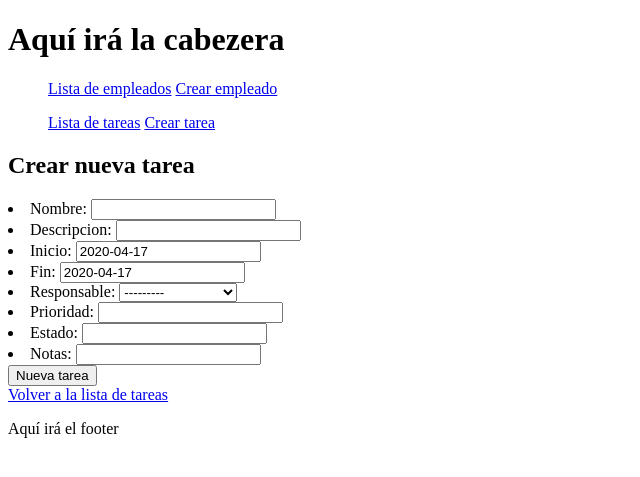
After one commit to asiervelasco/IWEntregable2, a Django app: page /appEmpresaDjango/tarea/crear/ in a window 1280 px wide. The commit adds this page. Shown: the top 477 px of the page, without its empty margins (0-640 px from the left). Run offline with Django 3.2, Linux system fonts and the light colour scheme; data comes from the database, SQL or seed files in the repository; both versions use the stored data as it was after the commit; parts of the project's set-up code (start-up, migrations or seed data) failed here and were passed over.

Commit message:
lista_tareas y crear_tareas

```diff
--- a/empresaDjango/appEmpresaDjango/models.py
+++ b/empresaDjango/appEmpresaDjango/models.py
@@ -1,5 +1,7 @@
 from django.db import models
 import datetime
+
+estado = [('Abierta'), ('Asignada'), ('En proceso'), ('Finalizada')]
 
 class Empleado(models.Model):
     dni = models.CharField(max_length=9)
--- a/empresaDjango/appEmpresaDjango/templates/base.html
+++ b/empresaDjango/appEmpresaDjango/templates/base.html
@@ -18,6 +18,14 @@
                         <a href="{% url 'crear_empleado' %}">Crear empleado</a>
                     </li>
                 </ul>
+                <ul>
+                    <li style="display: inline;">
+                        <a href="{% url 'lista_tareas' %}">Lista de tareas</a>
+                    </li>
+                    <li style="display: inline;">
+                        <a href="{% url 'crear_tarea' %}">Crear tarea</a>
+                    </li>
+                </ul>
             </nav>
         </header>
         <main>
--- a/empresaDjango/appEmpresaDjango/templates/crear_empleado.html
+++ b/empresaDjango/appEmpresaDjango/templates/crear_empleado.html
@@ -7,6 +7,6 @@
     {{ form.as_ul }}
     <input type="submit" value="Nuevo empleado" />
 </form>
-<a href="{% url 'lista_empleados' %}">Volver a la lista</a>
+<a href="{% url 'lista_empleados' %}">Volver a la lista de empleados</a>
 
 {% endblock %}
--- /dev/null
+++ b/empresaDjango/appEmpresaDjango/templates/crear_tarea.html
@@ -0,0 +1,12 @@
+{% extends 'base.html' %}
+
+{% block contenido %}
+
+<form action="{% url 'crear_tarea' %}" method="post">
+    {% csrf_token %}
+    {{ form.as_ul }}
+    <input type="submit" value="Nueva tarea" />
+</form>
+<a href="{% url 'lista_tareas' %}">Volver a la lista de tareas</a>
+
+{% endblock %}
--- a/empresaDjango/appEmpresaDjango/urls.py
+++ b/empresaDjango/appEmpresaDjango/urls.py
@@ -4,5 +4,8 @@ from . import views
 urlpatterns = [
      path('empleado/lista/', views.EmpleadoListView.as_view(), name='lista_empleados'),
      path('empleado/<int:pk>/', views.EmpleadoDetailView.as_view(), name='empleado'),
-     path('empleado/crear/', views.CrearEmpleado.as_view(), name='crear_empleado')
+     path('empleado/crear/', views.CrearEmpleado.as_view(), name='crear_empleado'),
+     path('tarea/lista/', views.TareaListView.as_view(), name='lista_tareas'),
+     path('tarea/<int:pk>/', views.TareaDetailView.as_view(), name='tarea'),
+     path('tarea/crear/', views.CrearTarea.as_view(), name='crear_tarea')
 ]
--- a/empresaDjango/appEmpresaDjango/views.py
+++ b/empresaDjango/appEmpresaDjango/views.py
@@ -42,3 +42,38 @@ class CrearEmpleado(View):
             form.save()
             return redirect('lista_empleados')
         return render(request, 'crear_empleado.html', {'form': form, 'titulo_pagina': 'Crear nuevo empleado'})
+
+class TareaListView(ListView):
+    model = Tarea
+    queryset = Tarea.objects.order_by('dni')
+    template_name = "lista_tareas.html"
+
+    def get_context_data(self, **kwargs):
+        context = super(TareaListView, self).get_context_data(**kwargs)
+        context['titulo_pagina'] = 'Listado de tareas'
+        return context
+
+class TareaDetailView(DetailView):
+    model = Tarea
+    template_name = 'tarea.html'
+
+    def get_context_data(self, **kwargs):
+        context = super(TareaDetailView, self).get_context_data(**kwargs)
+        context['titulo_pagina'] = 'Detalles de la tarea'
+        return context
+
+class CrearTarea(View):
+    def get(self, request, *args, **kwargs):
+        form = TareaForm()
+        context = {
+            'form' :  form,
+            'titulo_pagina' : 'Crear nueva tarea'
+        }
+        return render(request, 'crear_tarea.html', context)
+
+    def post(self, request, *args, **kwargs):
+        form = TareaForm(request.POST)
+        if form.is_valid():
+            form.save()
+            return redirect('lista_tareas')
+        return render(request, 'crear_tarea.html', {'form': form, 'titulo_pagina': 'Crear nueva tarea'})
```
Also changed, not shown: empresaDjango/appEmpresaDjango/templates/lista_tareas.html (added, +26 -0 lines), empresaDjango/db.sqlite3.
